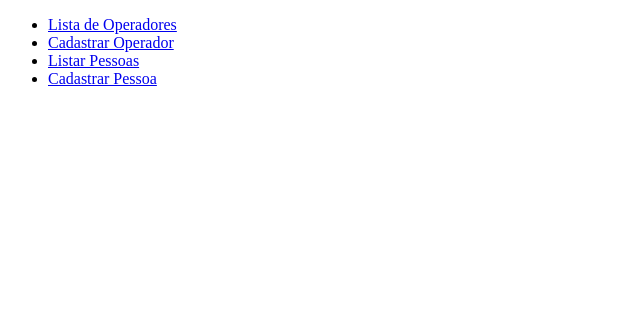
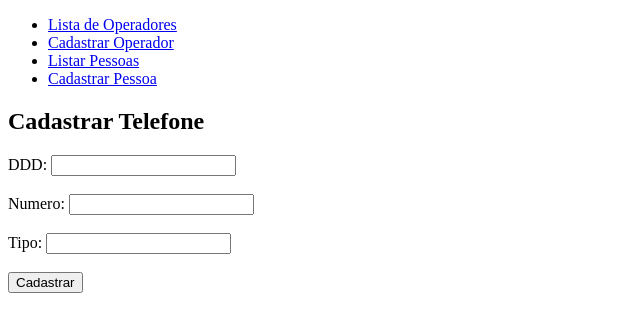
Before and after one commit to lucascouto/operadores-mirante-angular, an Angular app: page /telefones/cadastrar/1 in a window 1280 px wide. Before the commit this address led to /. Shown: the top 332 px of the page, without its empty margins (0-640 px from the left). Built offline with nearby package versions, Linux system fonts and the light colour scheme.

Commit message:
modulo para adicionar telefone

```diff
--- a/src/app/app-routing.module.ts
+++ b/src/app/app-routing.module.ts
@@ -8,6 +8,7 @@ import { PessoaComponent } from './pessoa/pessoa.component';
 import { CadastrarPessoaComponent } from './pessoa/cadastrar-pessoa/cadastrar-pessoa.component';
 import { EditarPessoaComponent } from './pessoa/editar-pessoa/editar-pessoa.component';
 import { DeletarPessoaComponent } from './pessoa/deletar-pessoa/deletar-pessoa.component';
+import { CadastrarTelefoneComponent } from './telefone/cadastrar-telefone/cadastrar-telefone.component';
 
 
 const routes: Routes = [
@@ -18,7 +19,9 @@ const routes: Routes = [
   { path: "pessoas", component: PessoaComponent },
   { path: "pessoas/cadastrar", component: CadastrarPessoaComponent },
   { path: "pessoas/editar/:id", component: EditarPessoaComponent },
-  { path: "pessoas/deletar/:id", component: DeletarPessoaComponent }
+  { path: "pessoas/deletar/:id", component: DeletarPessoaComponent },
+  { path: "telefones/cadastrar/:id", component: CadastrarTelefoneComponent }
+
 ];
 
 @NgModule({
--- a/src/app/app.module.ts
+++ b/src/app/app.module.ts
@@ -13,6 +13,8 @@ import { PessoaComponent } from './pessoa/pessoa.component';
 import { CadastrarPessoaComponent } from './pessoa/cadastrar-pessoa/cadastrar-pessoa.component';
 import { EditarPessoaComponent } from './pessoa/editar-pessoa/editar-pessoa.component';
 import { DeletarPessoaComponent } from './pessoa/deletar-pessoa/deletar-pessoa.component';
+import { TelefoneComponent } from './telefone/telefone.component';
+import { CadastrarTelefoneComponent } from './telefone/cadastrar-telefone/cadastrar-telefone.component';
 
 @NgModule({
   declarations: [
@@ -24,7 +26,9 @@ import { DeletarPessoaComponent } from './pessoa/deletar-pessoa/deletar-pessoa.c
     PessoaComponent,
     CadastrarPessoaComponent,
     EditarPessoaComponent,
-    DeletarPessoaComponent
+    DeletarPessoaComponent,
+    TelefoneComponent,
+    CadastrarTelefoneComponent
   ],
   imports: [
     BrowserModule,
--- a/src/app/pessoa/editar-pessoa/editar-pessoa.component.html
+++ b/src/app/pessoa/editar-pessoa/editar-pessoa.component.html
@@ -21,5 +21,6 @@
         <input type="text" [(ngModel)]="request.nomeMae">
     </label>
     <br /><br />
-    <button (click)="editar()">Editar</button>
+    <button (click)="editar()">Salvar</button>
+    <button routerLink="/telefones/cadastrar/{{ request.id }}">Cadastrar Telefone</button>
 </div>
--- /dev/null
+++ b/src/app/telefone/cadastrar-telefone/cadastrar-telefone.component.html
@@ -0,0 +1,17 @@
+<h2>Cadastrar Telefone</h2>
+
+<div *ngIf="telefone">
+    <label>DDD:
+        <input type="text" [(ngModel)]="telefone.ddd">
+    </label>
+    <br /><br />
+    <label>Numero:
+        <input type="text" [(ngModel)]="telefone.numero">
+    </label>
+    <br /><br />
+    <label>Tipo:
+        <input type="text" [(ngModel)]="telefone.tipo">
+    </label>
+    <br /><br />
+    <button (click)="cadastrar()">Cadastrar</button>
+</div>
--- /dev/null
+++ b/src/app/telefone/cadastrar-telefone/cadastrar-telefone.component.ts
@@ -0,0 +1,38 @@
+import { Component, OnInit } from '@angular/core';
+import { Telefone } from 'src/app/pessoa/pessoa.model';
+import { PessoaService } from 'src/app/pessoa/pessoa.service';
+import { ActivatedRoute, Router } from '@angular/router';
+
+@Component({
+  selector: 'app-cadastrar-telefone',
+  templateUrl: './cadastrar-telefone.component.html',
+  styleUrls: ['./cadastrar-telefone.component.css']
+})
+export class CadastrarTelefoneComponent implements OnInit {
+
+  telefone: Telefone = {
+    id: 0,
+    ddd: "",
+    numero: "",
+    tipo: "",
+    loginOperador: ""
+  }
+
+  id: number
+
+  constructor(
+    private pessoaService: PessoaService,
+    private route: ActivatedRoute,
+    private _route: Router
+  ) { }
+
+  ngOnInit(): void {
+    this.id = parseInt(this.route.snapshot.paramMap.get('id'))
+  }
+
+  cadastrar() {
+    this.pessoaService.addTelefone(this.id, this.telefone)
+      .subscribe(() => this._route.navigate(['/pessoas']))
+  }
+
+}
--- /dev/null
+++ b/src/app/telefone/telefone.component.html
@@ -0,0 +1 @@
+<p>telefone works!</p>
--- /dev/null
+++ b/src/app/telefone/telefone.component.ts
@@ -0,0 +1,16 @@
+import { Component, OnInit } from '@angular/core';
+
+@Component({
+  selector: 'app-telefone',
+  templateUrl: './telefone.component.html',
+  styleUrls: ['./telefone.component.css']
+})
+export class TelefoneComponent implements OnInit {
+
+  constructor() { }
+
+  ngOnInit(): void {
+
+  }
+
+}
```
Also changed, not shown: src/app/telefone/cadastrar-telefone/cadastrar-telefone.component.css (added), src/app/telefone/telefone.component.css (added), 2 other files (tests, documents, lock files or other folders).
